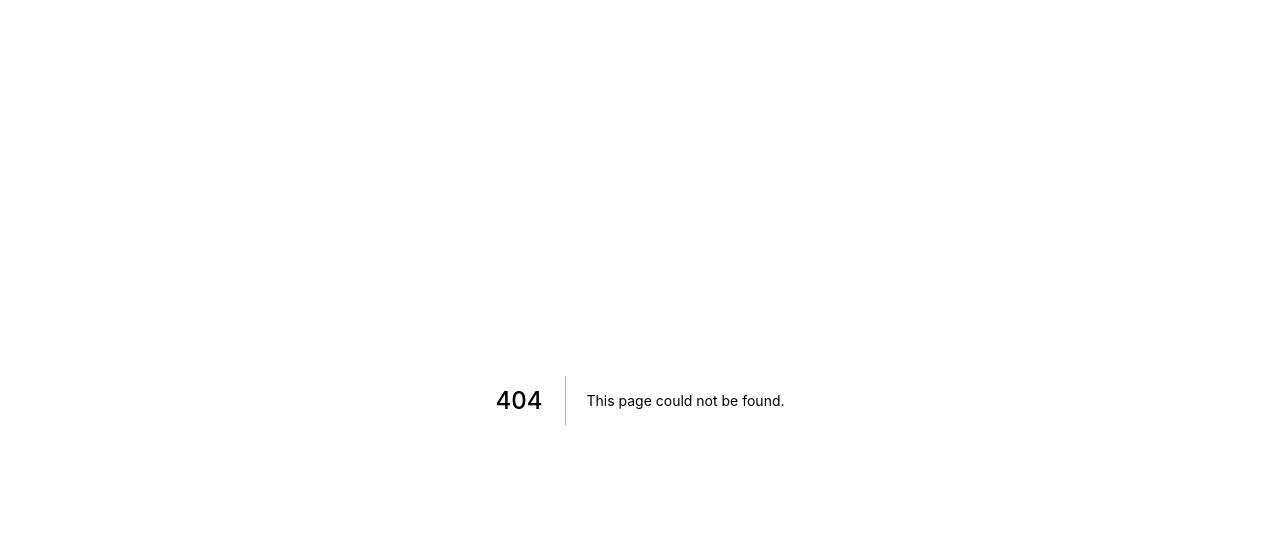
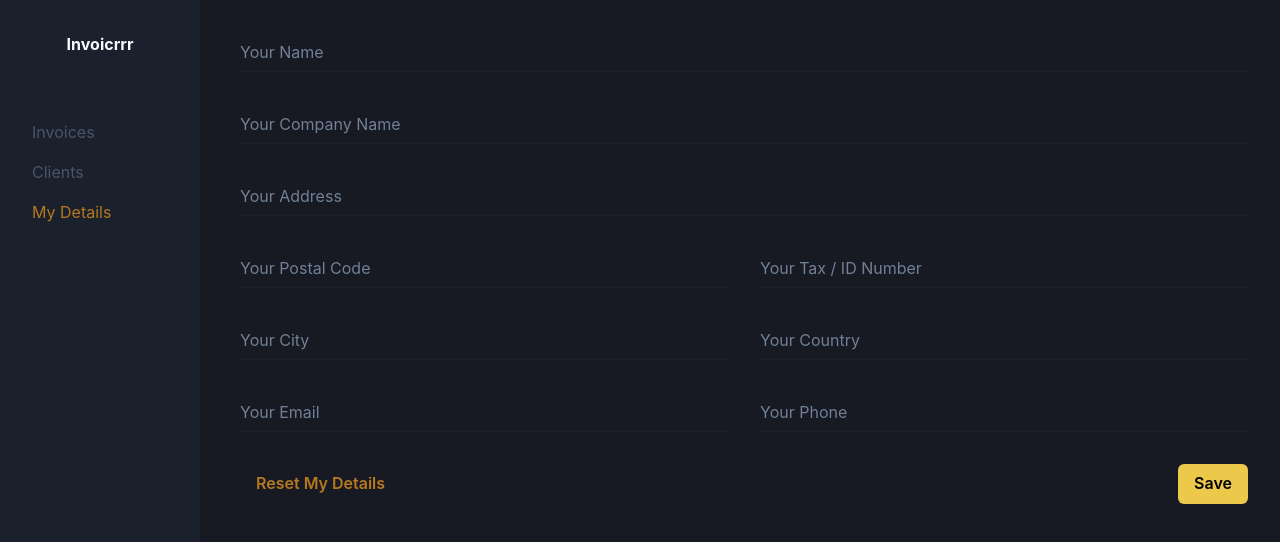
Before and after one commit to fischerafael/invoicrrr-use-reducer, a Next.js app: page /dashboard/my-details in a window 1280 px wide. Before the commit this address had no page. Shown: the top 542 px of the page. Built offline with nearby package versions, Linux system fonts and the light colour scheme.

Commit message:
feat: my details taken care of

```diff
--- /dev/null
+++ b/pages/dashboard/my-details/index.tsx
@@ -0,0 +1,7 @@
+import { DashboardPageMyDetails } from "../../../src/pages/DashboardPageMyDetails";
+
+const index = () => {
+  return <DashboardPageMyDetails />;
+};
+
+export default index;
--- a/src/components/SideBar/index.tsx
+++ b/src/components/SideBar/index.tsx
@@ -9,6 +9,7 @@ export const SideBar = () => {
       <VStack w="full" align="flex-start" spacing="4">
         <Link href="/dashboard/" anchor="Invoices" />
         <Link href="/dashboard/clients" anchor="Clients" />
+        <Link href="/dashboard/my-details" anchor="My Details" />
       </VStack>
     </VStack>
   );
--- /dev/null
+++ b/src/pages/DashboardPageMyDetails/index.tsx
@@ -0,0 +1,154 @@
+import { Button, HStack, Text, VStack } from "@chakra-ui/react";
+import { DashboardTemplate } from "../../components/DashboardTemplate";
+import { SideBar } from "../../components/SideBar";
+import { Input } from "../../components/Input";
+import { FormEvent, useEffect, useState } from "react";
+import { setLocalStorage } from "../../utils/setLocalStorage";
+import { handleNavigateTo } from "../../utils/handleNavigateTo";
+import { getLocalStorage } from "../../utils/getLocalStorage";
+import { removeLocalStorage } from "../../utils/removeLocalStorage";
+
+interface IMyDetails {
+  name: string;
+  company: string;
+  address: string;
+  postalCode: string;
+  id: string;
+  city: string;
+  country: string;
+  email: string;
+  phone: string;
+}
+
+const MY_DETAILS_INITIAL_STATE: IMyDetails = {
+  name: "",
+  company: "",
+  address: "",
+  postalCode: "",
+  id: "",
+  city: "",
+  country: "",
+  email: "",
+  phone: "",
+};
+
+export const DashboardPageMyDetails = () => {
+  const [myDetails, setMyDetails] = useState<IMyDetails>(
+    MY_DETAILS_INITIAL_STATE
+  );
+
+  const handleResetMyDetails = () => {
+    setMyDetails(MY_DETAILS_INITIAL_STATE);
+    removeLocalStorage("@invoicrrr-myDetails");
+  };
+
+  const handleSaveMyDetails = (e: FormEvent) => {
+    e.preventDefault();
+    setLocalStorage<IMyDetails>("@invoicrrr-myDetails", myDetails);
+    handleNavigateTo("/dashboard");
+  };
+
+  useEffect(() => {
+    const myDetails = getLocalStorage<IMyDetails>("@invoicrrr-myDetails");
+    if (!myDetails) return;
+    setMyDetails(myDetails);
+  }, []);
+
+  return (
+    <DashboardTemplate
+      sidebar={<SideBar />}
+      main={
+        <VStack w="full" spacing="8" as="form" onSubmit={handleSaveMyDetails}>
+          <Input
+            placeholder="Your Name"
+            value={myDetails.name}
+            onChange={(e) =>
+              setMyDetails({ ...myDetails, name: e.target.value })
+            }
+          />
+          <Input
+            placeholder="Your Company Name"
+            value={myDetails.company}
+            onChange={(e) =>
+              setMyDetails({ ...myDetails, company: e.target.value })
+            }
+          />
+          <Input
+            placeholder="Your Address"
+            value={myDetails.address}
+            onChange={(e) =>
+              setMyDetails({ ...myDetails, address: e.target.value })
+            }
+          />
+
+          <HStack w="full" spacing="8">
+            <Input
+              placeholder="Your Postal Code"
+              value={myDetails.postalCode}
+              onChange={(e) =>
+                setMyDetails({ ...myDetails, postalCode: e.target.value })
+              }
+            />
+            <Input
+              placeholder="Your Tax / ID Number"
+              value={myDetails.id}
+              onChange={(e) =>
+                setMyDetails({ ...myDetails, id: e.target.value })
+              }
+            />
+          </HStack>
+
+          <HStack w="full" spacing="8">
+            <Input
+              placeholder="Your City"
+              value={myDetails.city}
+              onChange={(e) =>
+                setMyDetails({ ...myDetails, city: e.target.value })
+              }
+            />
+            <Input
+              placeholder="Your Country"
+              value={myDetails.country}
+              onChange={(e) =>
+                setMyDetails({ ...myDetails, country: e.target.value })
+              }
+            />
+          </HStack>
+
+          <HStack w="full" spacing="8">
+            <Input
+              placeholder="Your Email"
+              type="email"
+              value={myDetails.email}
+              onChange={(e) =>
+                setMyDetails({ ...myDetails, email: e.target.value })
+              }
+            />
+            <Input
+              placeholder="Your Phone"
+              value={myDetails.phone}
+              onChange={(e) =>
+                setMyDetails({ ...myDetails, phone: e.target.value })
+              }
+            />
+          </HStack>
+
+          <HStack w="full" spacing="8" justify="space-between">
+            <Button
+              alignSelf="flex-end"
+              variant="ghost"
+              colorScheme="yellow"
+              onClick={handleResetMyDetails}
+            >
+              Reset My Details
+            </Button>
+
+            <Button alignSelf="flex-end" colorScheme="yellow" type="submit">
+              Save
+            </Button>
+          </HStack>
+        </VStack>
+      }
+    />
+  );
+};
--- a/src/store/clients/index.tsx
+++ b/src/store/clients/index.tsx
@@ -54,7 +54,7 @@ const ClientProvider = ({ children }: { children: ReactNode }) => {
     const id = new Date().getTime().toString();
     const newClientsArray = [...clients, { ...client, id }];
     setClients(newClientsArray);
-    setLocalStorage("@invoicrrr-clients", newClientsArray);
+    setLocalStorage<IClient[]>("@invoicrrr-clients", newClientsArray);
     handleResetClient();
     handleNavigateTo("/dashboard/clients");
   };
--- a/src/utils/getLocalStorage/index.ts
+++ b/src/utils/getLocalStorage/index.ts
@@ -1,8 +1,8 @@
 import { IClient } from "../../entities";
 
-export const getLocalStorage = (key: string): IClient[] => {
+export const getLocalStorage = <T>(key: string): T | undefined => {
   const clientsString = localStorage.getItem(key);
-  if (!clientsString) return [];
-  const clientsArray: IClient[] = JSON.parse(clientsString);
+  if (!clientsString) return;
+  const clientsArray: T = JSON.parse(clientsString);
   return clientsArray;
 };
--- a/src/utils/setLocalStorage/index.ts
+++ b/src/utils/setLocalStorage/index.ts
@@ -1,5 +1,5 @@
 import { IClient } from "../../entities";
 
-export const setLocalStorage = (key: string, clientsArray: IClient[]) => {
-  localStorage.setItem(key, JSON.stringify(clientsArray));
+export const setLocalStorage = <T>(key: string, payload: T) => {
+  localStorage.setItem(key, JSON.stringify(payload));
 };
```
